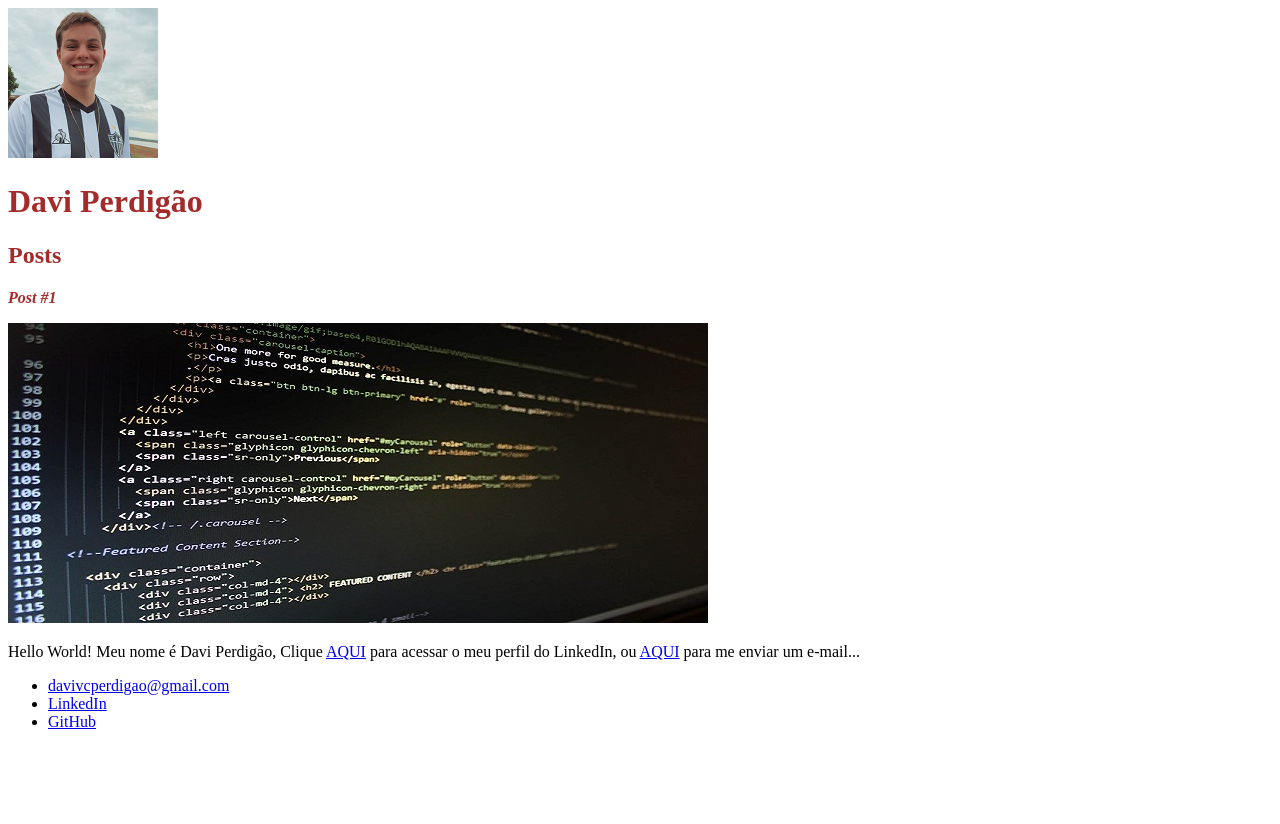
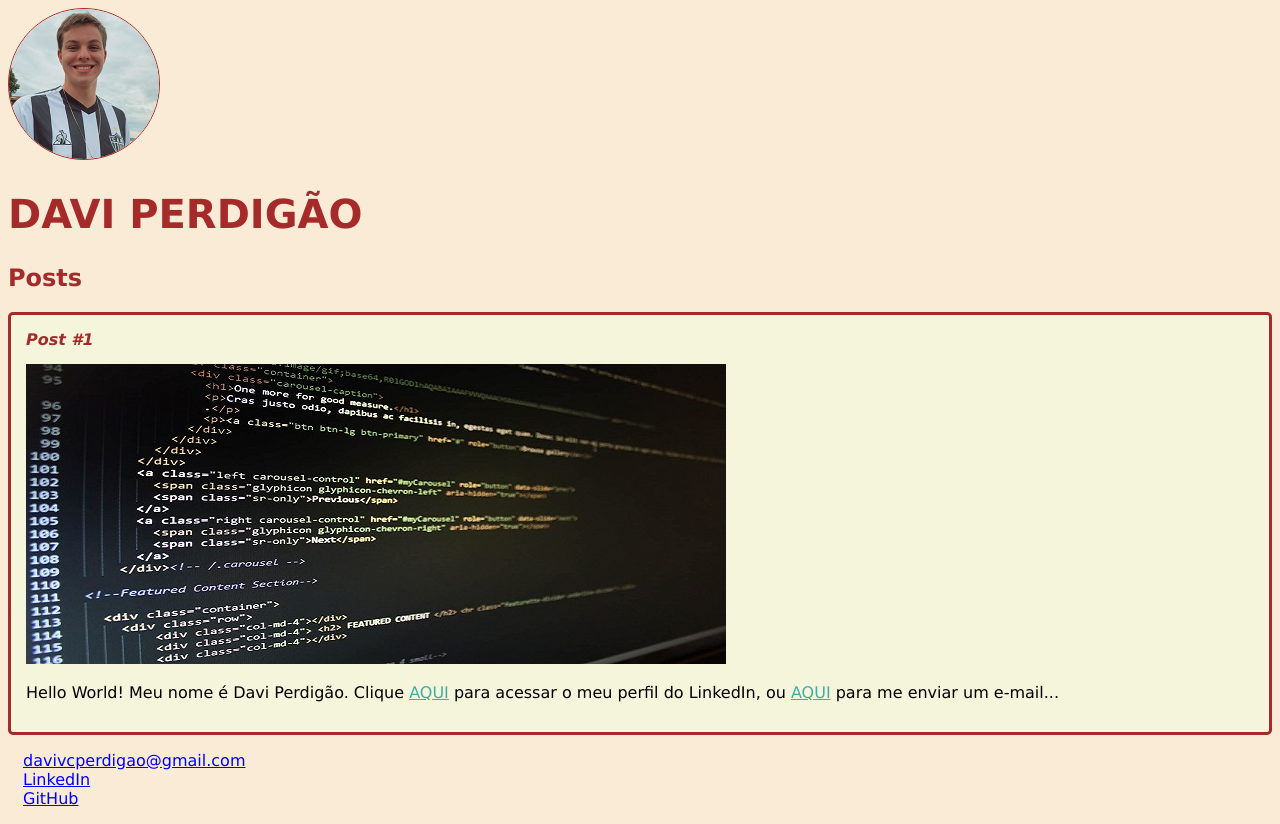
Before and after one commit to Davi-Perdigao/Spread_FullStack_Developer, a PHP site: page / in a window 1280 px wide. Before the commit the page ends 729 px from the top, so only its background shows below. Run offline with PHP 8.4, Linux system fonts and the light colour scheme.

Commit message:
CSS site

```diff
--- a/Spread FullStack Developer/HTML + CSS3/Websites - HTML5 e CSS3/CSS3/index.html
+++ b/Spread FullStack Developer/HTML + CSS3/Websites - HTML5 e CSS3/CSS3/index.html
@@ -7,27 +7,27 @@
     </head>
     <body>
         <header>
-            <img src="Profile.jpg" alt="Profile Picture">
+            <img src="Profile.jpg" alt="Profile Picture" class="photo">
             <h1 id="title">Davi Perdigão</h1>
         </header>
         <section>
             <header>
                 <h2 class="subtitle">Posts</h2>
             </header>
-            <article>
+            <article class="post">
                 <header>
                     <h3 class="post_title">Post #1</h3>
-                    <img src="html-scraping.jpg" alt="Editor de texto com código HTML">
+                    <img src="html-scraping.jpg" alt="Editor de texto com código HTML" class="post_image">
                 </header>
-                <p>
-                    Hello World! Meu nome é Davi Perdigão,
+                <p class="post_content">
+                    Hello World! Meu nome é Davi Perdigão.
 
                     Clique <a href="https://www.linkedin.com/in/davi-perdig%C3%A3o-5292051b7/"target="_blank">AQUI</a> para acessar o meu perfil do LinkedIn, ou <a href="mailto:davivcperdigao@gmail.com"target="_blank">AQUI</a> para me enviar um e-mail...
                 </p>
             </article>
         </section>
         <footer>
-             <ul> <!-- ou <ol> para lista numerada -->
+             <ul class="contacts_list"> <!-- ou <ol> para lista numerada -->
                 <li>
                     <a href="mailto:davivcperdigao@gmail.com"target="_blank">davivcperdigao@gmail.com</a>
                 </li>
--- a/Spread FullStack Developer/HTML + CSS3/Websites - HTML5 e CSS3/CSS3/style.css
+++ b/Spread FullStack Developer/HTML + CSS3/Websites - HTML5 e CSS3/CSS3/style.css
@@ -1,8 +1,55 @@
+body{
+    background-color: antiquewhite;
+    font-family: Verdana;
+}
+
+.photo {
+    border: 1px solid brown;
+    border-radius: 50%;
+}
+
 #title, .subtitle, .post_title {
     color:brown;
+}
+
+#title {
+    font-size: 40px;
+    text-transform: uppercase;
+}
+
+a {
+    color: rgb(65, 173, 168);
 }
 
 .post_title{
     font-size: 16px;
     font-style: italic;
+    margin: 0;
+    margin-bottom: 15px;
 }
+
+.post {
+    background-color: beige;
+    padding: 15px;
+    border: 3px solid brown;
+    margin-bottom: 15px;
+    border-radius: 5px;
+}
+
+.post_content {
+    margin: 0;
+
+    margin-bottom: 15px;
+}
+.post_image {
+    margin-bottom: 15px;
+}
+
+.contacts_list {
+    list-style-type: none;
+    padding-left: 15px;
+}
+
+.contacts_list li a {
+    color: blue;
+}
```
